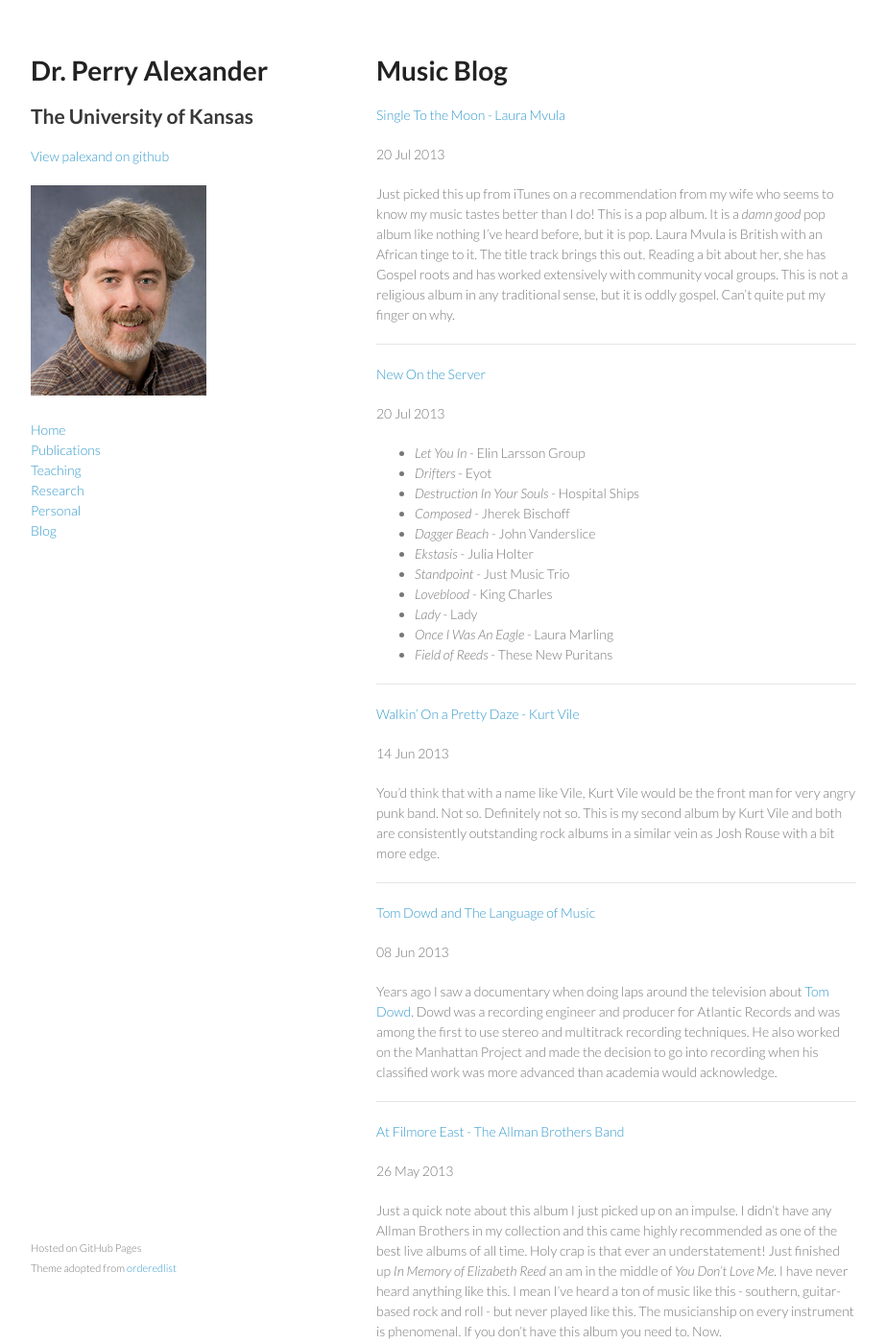
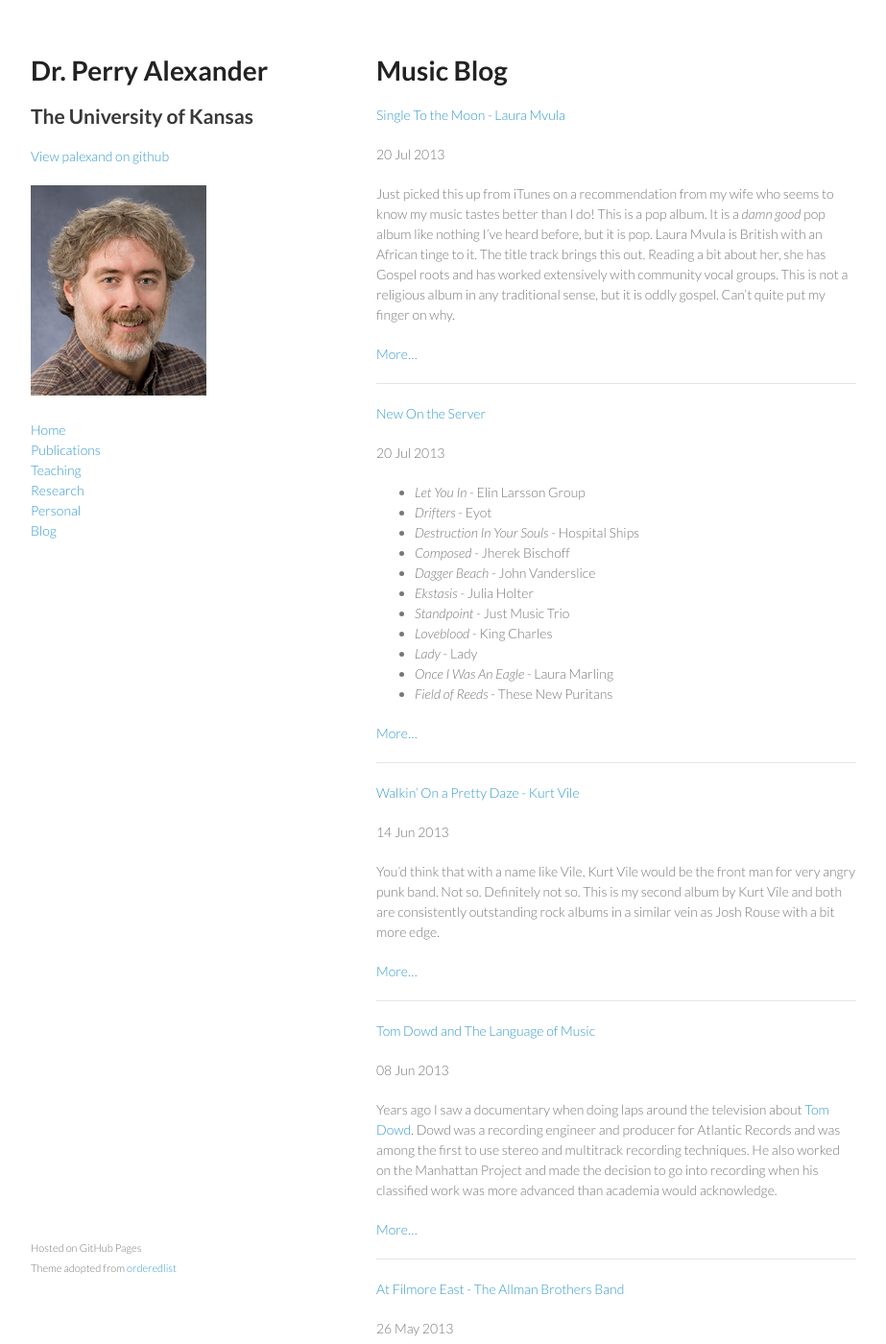
Before and after one commit to palexand/palexand.github.io, a Jekyll site: the page built from music.md, in a window 1280 px wide and 1400 px high. Shown: the whole window at 96% size, without its empty margins (178-1101 px from the left). Built offline with Jekyll 4.4.1, drawn with Linux system fonts in a browser that asks for light colours; some of the changed text lies outside the part shown.

Commit message:
experimenting with category blogs

```diff
--- a/music.md
+++ b/music.md
@@ -13,6 +13,8 @@ title: {{ site.title }}
 
 {{ post.excerpt }}
 
+<a href="{{ site.baseurl }}{{ post.url }}">More...</a>
+
 -----
 
 {% endfor %}
```
